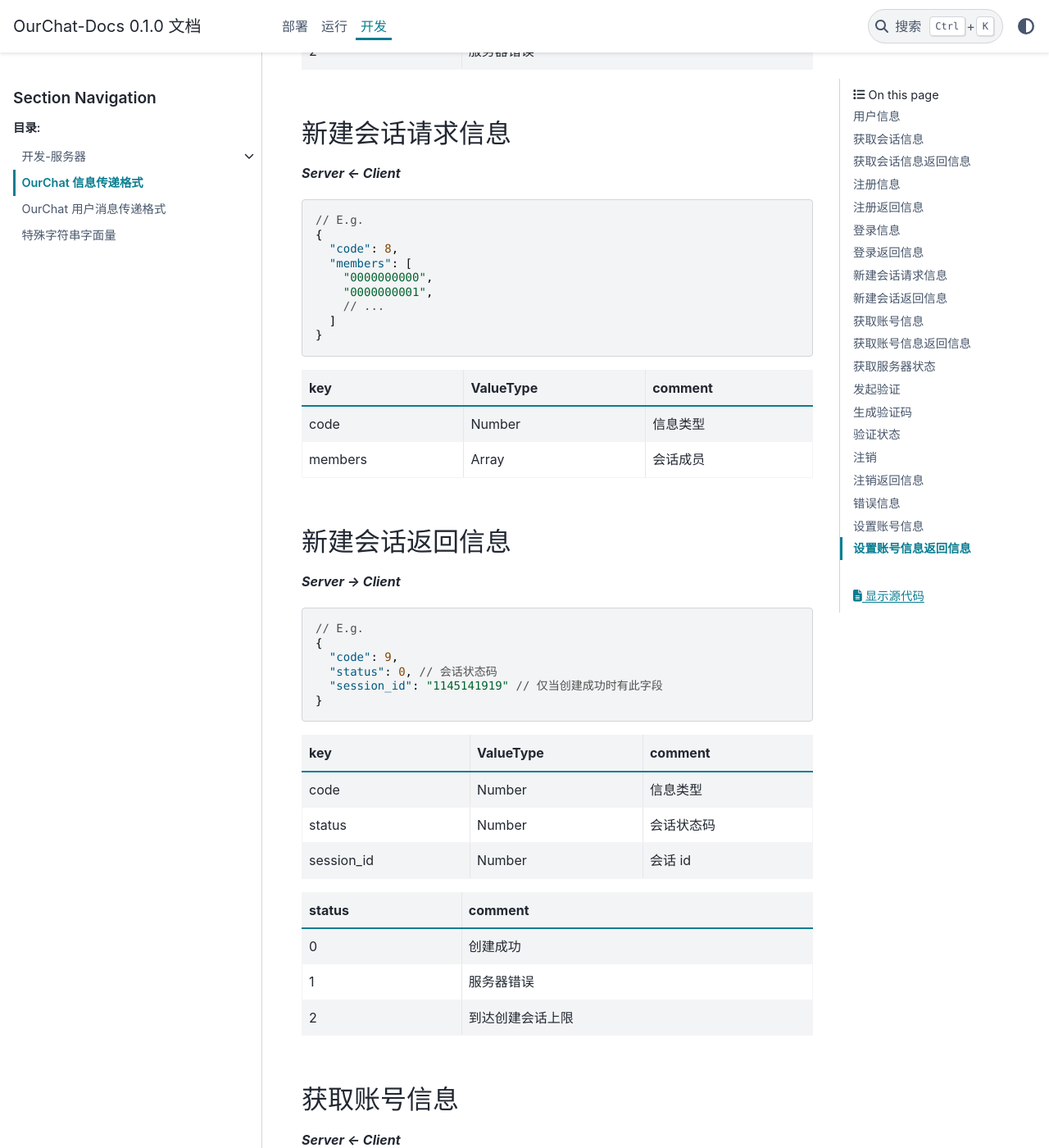
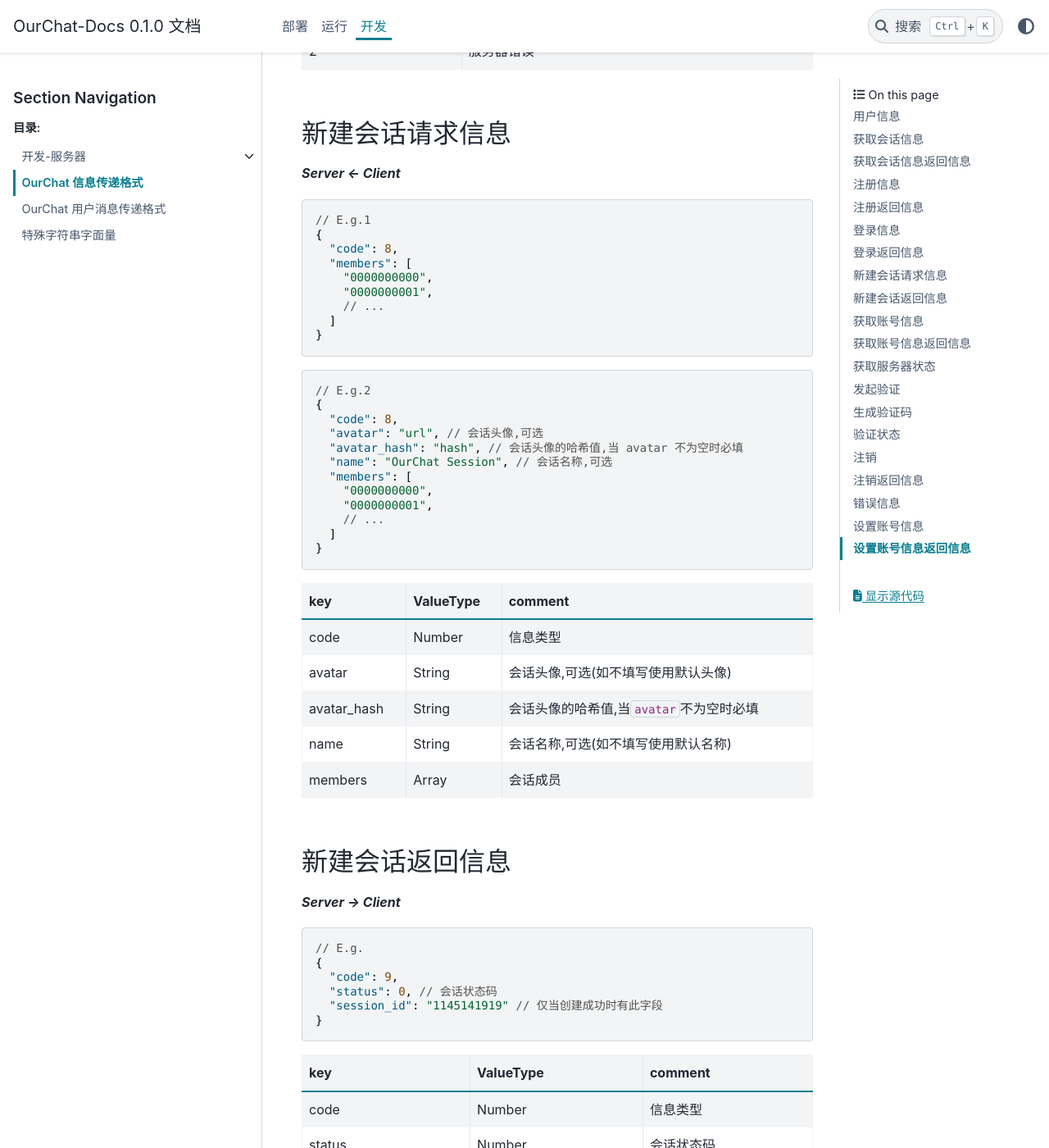
Before and after one commit to SkyUOI/OurChat-Docs, a Sphinx documentation site: the page built from docs/source/docs/development/msg_json.md, in a window 1280 px wide and 1400 px high, scrolled down 4899 px. Shown: the whole window at 82% size. Built offline with Sphinx 7.4.7 and the PyData theme 0.15.4, drawn with Linux system fonts in a browser that asks for light colours.

Commit message:
docs: update msg_json.md

````diff
--- a/docs/source/docs/development/msg_json.md
+++ b/docs/source/docs/development/msg_json.md
@@ -186,7 +186,7 @@
 **_Server <- Client_**
 
 ```json
-// E.g.
+// E.g.1
 {
   "code": 8,
   "members": [
@@ -197,10 +197,28 @@
 }
 ```
 
-| key     | ValueType | comment  |
-|:--------|:----------|:---------|
-| code    | Number    | 信息类型 |
-| members | Array     | 会话成员 |
+```json
+// E.g.2
+{
+  "code": 8,
+  "avatar": "url", // 会话头像,可选
+  "avatar_hash": "hash", // 会话头像的哈希值,当 avatar 不为空时必填
+  "name": "OurChat Session", // 会话名称,可选
+  "members": [
+    "0000000000",
+    "0000000001",
+    // ...
+  ]
+}
+```
+
+| key         | ValueType | comment                                 |
+|:------------|:----------|:----------------------------------------|
+| code        | Number    | 信息类型                                |
+| avatar      | String    | 会话头像,可选(如不填写使用默认头像)     |
+| avatar_hash | String    | 会话头像的哈希值,当`avatar`不为空时必填 |
+| name        | String    | 会话名称,可选(如不填写使用默认名称)     |
+| members     | Array     | 会话成员                                |
 
 ## 新建会话返回信息
 
@@ -250,18 +268,19 @@
 | ocid           | String    | 该账号的 ocid        |
 | request_values | Array     | 需要服务端返回的信息 |
 
-| request_value       | comment                                                                                                             |
-|:--------------------|:--------------------------------------------------------------------------------------------------------------------|
-| ocid                | 该账号的 ocid **_注意：在[设置账号信息](#设置账号信息)时，该字段不可用_**                                             |
-| nickname            | 昵称                                                                                                                |
-| status              | 该账号的状态                                                                                                        |
-| avatar              | 该账号头像的 url 链接                                                                                               |
-| avatar_hash         | 该账号头像的 hash                                                                                                   |
-| time                | 该账号注册的时间戳                                                                                                  |
+| request_value       | comment                                                                                                                         |
+|:--------------------|:--------------------------------------------------------------------------------------------------------------------------------|
+| ocid                | 该账号的 ocid **_注意：在[设置账号信息](#设置账号信息)时，该字段不可用_**                                                         |
+| email               | 该账号绑定的邮箱                                                                                                                |
+| nickname            | 昵称                                                                                                                            |
+| status              | 该账号的状态                                                                                                                    |
+| avatar              | 该账号头像的 url 链接                                                                                                           |
+| avatar_hash         | 该账号头像的 hash                                                                                                               |
+| time                | 该账号注册的时间戳                                                                                                              |
 | public_update_time  | 该账号公共(即不包括**_sessions_**和**_friends_**)数据最后更新的时间戳 **_注意：在[设置账号信息](#设置账号信息)时，该字段不可用_** |
-| private_update_time | 该账号私有(即所有数据)数据最后更新的时间戳**_注意：在[设置账号信息](#设置账号信息)时，该字段不可用_**                 |
-| sessions            | 该账号加入/创建的会话列表(仅本账号可获取，非本账号返回null)                                                          |
-| friends             | 该账号的好友列表 (仅本账号可获取，非本账号返回null)                                                                  |
+| private_update_time | 该账号私有(即所有数据)数据最后更新的时间戳**_注意：在[设置账号信息](#设置账号信息)时，该字段不可用_**                             |
+| sessions            | 该账号加入/创建的会话列表(仅本账号可获取，非本账号返回null)                                                                      |
+| friends             | 该账号的好友列表 (仅本账号可获取，非本账号返回null)                                                                              |
 
 ## 获取账号信息返回信息
 
````
Also changed, not shown: 1 other file.
